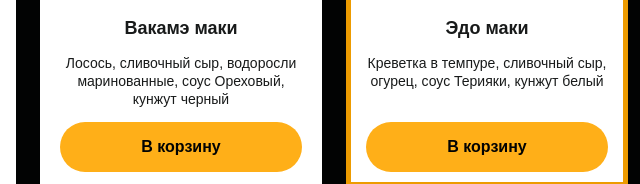
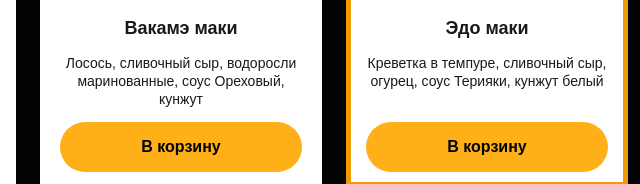
Before and after one commit to Korbanova/FrontEnd, a plain HTML site: page sushi_hm_pseudo_class/index.html in a window 1280 px wide. Shown: the part 1513-1697 px from the top of the page, 612-1252 px from the left. Drawn offline with Linux system fonts and the light colour scheme.

Commit message:
Update index.html

```diff
--- a/sushi_hm_pseudo_class/index.html
+++ b/sushi_hm_pseudo_class/index.html
@@ -102,7 +102,6 @@
                 </div>
                 <div class="sushi-item-title">Вакамэ маки</div>
                 <div class="sushi-item-text">Лосось, сливочный сыр, водоросли маринованные, соус Ореховый, кунжут
-                    черный
                 </div>
                 <button class="button button-basket">В корзину</button>
             </div>
```
